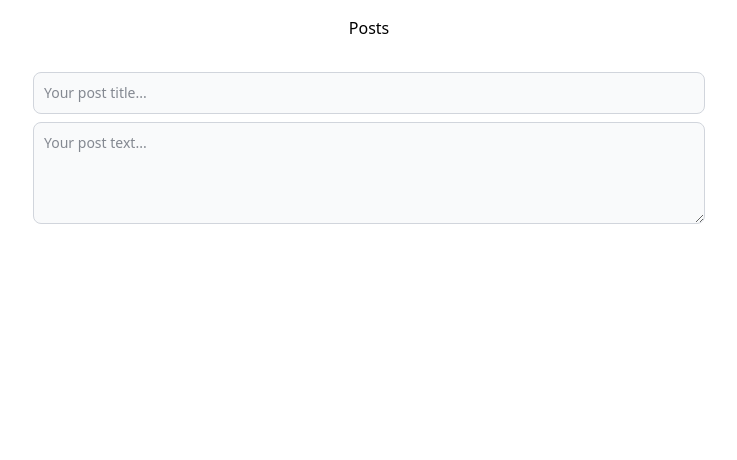
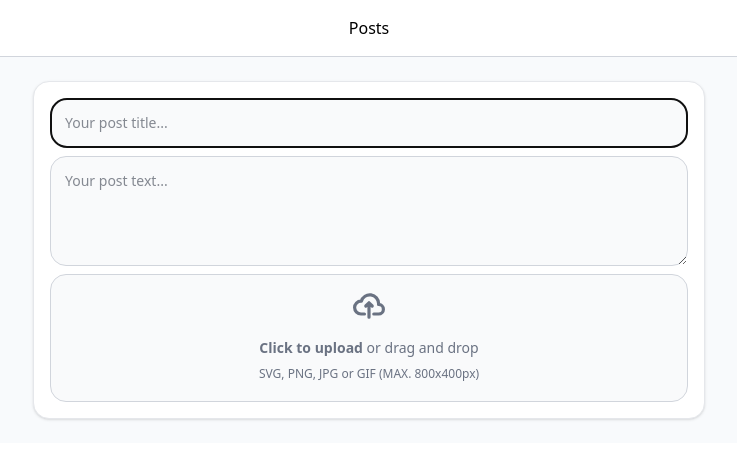
Before and after one commit to Milanator/blog-vuejs, a Nuxt app: page /post in a window 1280 px wide. Shown: the top 460 px of the page, without its empty margins (271-1008 px from the left). Built offline with nearby package versions, Linux system fonts and the light colour scheme; no server answers.

Commit message:
[EDIT] Upload post files

```diff
--- a/app.vue
+++ b/app.vue
@@ -4,7 +4,7 @@ import FlashMessage from "~/components/flash-message.vue";
 </script>
 <template>
   <Header />
-  <div>
+  <div class="bg-slate-50 py-2">
     <NuxtPage />
   </div>
 
--- a/components/button/Crud.vue
+++ b/components/button/Crud.vue
@@ -3,25 +3,30 @@ defineProps({
   type: {
     type: String,
   },
+  id: {
+    type: String,
+  },
 });
 </script>
-
 <template>
   <div class="mt-5 flex justify-end">
-    <button
-      class="text-white bg-blue-700 hover:bg-blue-800 focus:ring-4 focus:ring-blue-300 font-medium rounded-lg text-xs px-5 py-2.5 me-2 mb-2 dark:bg-blue-600 dark:hover:bg-blue-700 focus:outline-none dark:focus:ring-blue-800"
+    <NuxtLink
+      v-slot="{ navigate }"
+      :to="{ name: `${type}-id`, params: { id } }"
+      custom
+      class="text-white bg-blue-700 hover:bg-blue-800 focus:ring-4 focus:ring-blue-300 font-medium rounded-2xl text-xs px-5 py-2.5 me-2 mb-2 dark:bg-blue-600 dark:hover:bg-blue-700 focus:outline-none dark:focus:ring-blue-800"
     >
-      View
-    </button>
+      <a @click="navigate">View</a>
+    </NuxtLink>
 
     <button
-      class="py-2.5 px-5 me-2 mb-2 text-xs font-medium text-gray-900 focus:outline-none bg-white rounded-lg border border-gray-200 hover:bg-gray-100 hover:text-blue-700 focus:z-10 focus:ring-4 focus:ring-gray-100 dark:focus:ring-gray-700 dark:bg-gray-800 dark:text-gray-400 dark:border-gray-600 dark:hover:text-white dark:hover:bg-gray-700"
+      class="py-2.5 px-5 me-2 mb-2 text-xs font-medium text-gray-900 focus:outline-none bg-white rounded-2xl border border-gray-200 hover:bg-gray-100 hover:text-blue-700 focus:z-10 focus:ring-4 focus:ring-gray-100 dark:focus:ring-gray-700 dark:bg-gray-800 dark:text-gray-400 dark:border-gray-600 dark:hover:text-white dark:hover:bg-gray-700"
     >
       Edit
     </button>
 
     <button
-      class="focus:outline-none text-white bg-red-700 hover:bg-red-800 focus:ring-4 focus:ring-red-300 font-medium rounded-lg text-xs px-5 py-2.5 me-2 mb-2 dark:bg-red-600 dark:hover:bg-red-700 dark:focus:ring-red-900"
+      class="focus:outline-none text-white bg-red-700 hover:bg-red-800 focus:ring-4 focus:ring-red-300 font-medium rounded-2xl text-xs px-5 py-2.5 me-2 mb-2 dark:bg-red-600 dark:hover:bg-red-700 dark:focus:ring-red-900"
     >
       Delete
     </button>
--- a/components/flash-message.vue
+++ b/components/flash-message.vue
@@ -6,7 +6,7 @@ const appStore = useAppStore();
 <template>
   <div
     v-if="appStore.flashMessage"
-    class="fixed bottom-2 right-2 p-4 mb-4 text-sm text-green-800 rounded-lg bg-green-50 dark:bg-gray-800 dark:text-green-400"
+    class="fixed bottom-2 right-2 p-4 mb-4 text-sm text-green-800 rounded-2xl bg-green-50 dark:bg-gray-800 dark:text-green-400"
     role="alert"
   >
     <span class="font-medium">{{ appStore.flashMessage.message }}</span>
--- a/components/post/message-field.vue
+++ b/components/post/message-field.vue
@@ -8,8 +8,10 @@ const appStore = useAppStore();
 
 const title = ref(undefined);
 
-function submit(): void {
+function submit(event: Event): void {
   console.log("enter");
+
+  event.preventDefault();
 
   const response = postStore.storePost();
 
@@ -29,19 +31,63 @@ function submit(): void {
 }
 </script>
 <template>
+  <div
+    class="p-4 bg-white border border-gray-200 rounded-2xl shadow dark:bg-gray-800 dark:border-gray-700"
+  >
     <input
+      autofocus
       type="text"
-    class="block p-2.5 w-full text-sm text-gray-900 bg-gray-50 rounded-lg border border-gray-300 focus:ring-blue-500 focus:border-blue-500 dark:bg-gray-700 dark:border-gray-600 dark:placeholder-gray-400 dark:text-white dark:focus:ring-blue-500 dark:focus:border-blue-500 mb-2"
+      class="block p-3.5 w-full text-sm text-gray-900 bg-gray-50 rounded-2xl border border-gray-300 focus:ring-blue-500 focus:border-blue-500 dark:bg-gray-700 dark:border-gray-600 dark:placeholder-gray-400 dark:text-white dark:focus:ring-blue-500 dark:focus:border-blue-500 mb-2"
       placeholder="Your post title..."
       ref="title"
       v-model="postStore.title"
+      @keyup.enter="submit"
     />
     <textarea
       id="text"
       rows="4"
-    class="block p-2.5 w-full text-sm text-gray-900 bg-gray-50 rounded-lg border border-gray-300 focus:ring-blue-500 focus:border-blue-500 dark:bg-gray-700 dark:border-gray-600 dark:placeholder-gray-400 dark:text-white dark:focus:ring-blue-500 dark:focus:border-blue-500"
+      class="block p-3.5 w-full text-sm text-gray-900 bg-gray-50 rounded-2xl border border-gray-300 focus:ring-blue-500 focus:border-blue-500 dark:bg-gray-700 dark:border-gray-600 dark:placeholder-gray-400 dark:text-white dark:focus:ring-blue-500 dark:focus:border-blue-500 mb-2"
       placeholder="Your post text..."
       v-model="postStore.text"
       @keyup.enter="submit"
     ></textarea>
+
+    <!-- Image -->
+    <div class="flex items-center justify-center w-full">
+      <label
+        for="dropzone-file"
+        class="flex flex-col items-center justify-center w-full h-32 border-gray-300 border rounded-2xl cursor-pointer bg-gray-50 dark:hover:bg-gray-800 dark:bg-gray-700 hover:bg-gray-100 dark:border-gray-600 dark:hover:border-gray-500 dark:hover:bg-gray-600"
+      >
+        <div class="flex flex-col items-center justify-center pt-5 pb-6">
+          <svg
+            class="w-8 h-8 mb-4 text-gray-500 dark:text-gray-400"
+            aria-hidden="true"
+            xmlns="http://www.w3.org/2000/svg"
+            fill="none"
+            viewBox="0 0 20 16"
+          >
+            <path
+              stroke="currentColor"
+              stroke-linecap="round"
+              stroke-linejoin="round"
+              stroke-width="2"
+              d="M13 13h3a3 3 0 0 0 0-6h-.025A5.56 5.56 0 0 0 16 6.5 5.5 5.5 0 0 0 5.207 5.021C5.137 5.017 5.071 5 5 5a4 4 0 0 0 0 8h2.167M10 15V6m0 0L8 8m2-2 2 2"
+            />
+          </svg>
+          <p class="mb-2 text-sm text-gray-500 dark:text-gray-400">
+            <span class="font-semibold">Click to upload</span> or drag and drop
+          </p>
+          <p class="text-xs text-gray-500 dark:text-gray-400">
+            SVG, PNG, JPG or GIF (MAX. 800x400px)
+          </p>
+        </div>
+        <input
+          id="dropzone-file"
+          type="file"
+          class="hidden"
+          @change="postStore.imageUrl = $event.target.files[0]"
+        />
+      </label>
+    </div>
+  </div>
 </template>
--- a/components/post/posts.vue
+++ b/components/post/posts.vue
@@ -1,5 +1,5 @@
 <script setup lang="ts">
-import Crud from "~/components/button/Crud.vue";
+import Crud from "~/components/button/crud.vue";
 import { usePostStore } from "~/stores/postStore.ts";
 
 const postStore = usePostStore();
@@ -10,20 +10,22 @@ postStore.fetchAll();
   <div
     v-if="postStore.items.length"
     v-for="post in postStore.items"
-    class="w-full bg-white border border-gray-200 rounded-lg shadow dark:bg-gray-800 dark:border-gray-700 mb-4 mt-8"
+    class="w-full bg-white border border-gray-200 rounded-2xl shadow dark:bg-gray-800 dark:border-gray-700 mb-4"
   >
-    <div class="p-4 md:p-8 dark:bg-gray-800">
+    <div class="p-4 dark:bg-gray-800">
       <h2
         class="mb-4 text-2xl font-extrabold tracking-tight text-gray-900 dark:text-white"
       >
         {{ post.title }}
       </h2>
-      <p class="my-3 text-gray-500 dark:text-gray-400">
+      <p class="text-gray-500 dark:text-gray-400">
         {{ post.text }}
       </p>
+    </div>
+    <img :src="post.imageUrl" :alt="post.title" />
+    <div class="p-4 dark:bg-gray-800">
       <span class="text-xs text-gray-500">Author: {{ post.userId.email }}</span>
-
-      <Crud />
+      <Crud :id="post._id" type="post" />
     </div>
   </div>
 </template>
--- /dev/null
+++ b/pages/post/[id].vue
@@ -0,0 +1,11 @@
+<script setup lang="ts">
+import { usePostStore } from "~/stores/postStore.ts";
+
+const postStore = usePostStore();
+
+const route = useRoute();
+
+postStore.setPost(route.params.id);
+</script>
+
+<template>Post detail</template>
--- a/pages/post/[slug].vue
+++ /dev/null
@@ -1 +0,0 @@
-<template></template>
--- a/pages/post/index.vue
+++ b/pages/post/index.vue
@@ -4,9 +4,9 @@ import MessageField from "~/components/post/message-field.vue";
 </script>
 <template>
   <div class="max-w-2xl mx-auto my-4">
-    <form class="mb-4">
+    <div class="mb-4">
       <MessageField />
-    </form>
+    </div>
 
     <!-- Listing -->
     <Posts />
--- a/stores/postStore.ts
+++ b/stores/postStore.ts
@@ -1,6 +1,8 @@
 import { defineStore } from "pinia";
 import { useNuxtApp } from "#app";
+import { getFormData } from "~/utils/form.ts";
 import type { User } from "~/types/UserType";
+import type { Post } from "~/types/PostType";
 import type { AxiosResponse } from "axios";
 
 export const usePostStore = defineStore("post", {
@@ -8,6 +10,8 @@ export const usePostStore = defineStore("post", {
     items: [] as User[],
     title: undefined,
     text: undefined,
+    imageUrl: undefined,
+    post: undefined as Post | undefined,
   }),
   actions: {
     fetchAll() {
@@ -23,16 +27,37 @@ export const usePostStore = defineStore("post", {
     },
 
     clearFields(): void {
-      this.title = this.text = undefined;
+      this.title = this.text = this.imageUrl = undefined;
     },
 
     storePost(): void | Promise<AxiosResponse> {
       const { $axios } = useNuxtApp();
 
       try {
-        return $axios.post("/post", {
+        const formData = getFormData({
           title: this.title,
           text: this.text,
+          imageUrl: this.imageUrl,
+        });
+
+        return $axios.post("/post", formData, {
+          headers: {
+            "Content-Type": "multipart/form-data",
+          },
+        });
+      } catch (error: any) {
+        console.log(error);
+
+        return;
+      }
+    },
+
+    setPost(id: string): void {
+      const { $axios } = useNuxtApp();
+
+      try {
+        $axios.get(`/post/${id}`).then((r: object) => {
+          console.log(r.data);
         });
       } catch (error: any) {
         console.log(error);
--- a/types/PostType.ts
+++ b/types/PostType.ts
@@ -5,4 +5,5 @@ export type Post = {
   title: string;
   text: string;
   userId: User;
+  imageUrl: string;
 };
--- /dev/null
+++ b/utils/form.ts
@@ -0,0 +1,9 @@
+export const getFormData = (fields: object): FormData => {
+  const formData = new FormData();
+
+  for (const [key, value] of Object.entries(fields)) {
+    formData.append(key, value);
+  }
+
+  return formData;
+};
```
Also changed, not shown: components/layout/header.vue (+4 -4 lines). Lines whose indentation alone changed are shown as unchanged.
